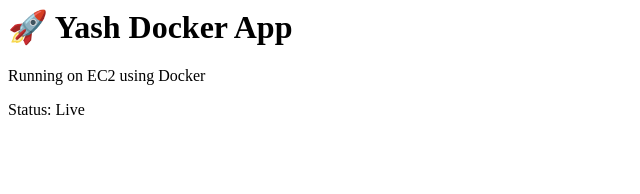
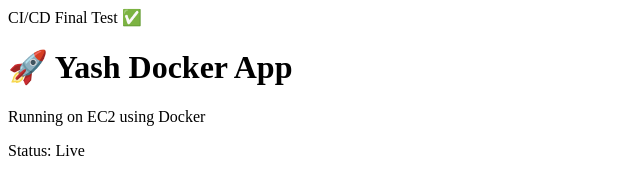
Before and after one commit to yash261405/ec2-docker-web-app, a plain HTML site: page index.html in a window 1280 px wide. Shown: the whole page, without its empty margins (0-640 px from the left). Drawn offline with Linux system fonts and the light colour scheme.

Commit message:
final test

```diff
--- a/index.html
+++ b/index.html
@@ -1,3 +1,4 @@
+<p>CI/CD Final Test ✅</p>
 <h1>🚀 Yash Docker App</h1>
 <p>Running on EC2 using Docker</p>
 <p>Status: Live</p>
```
